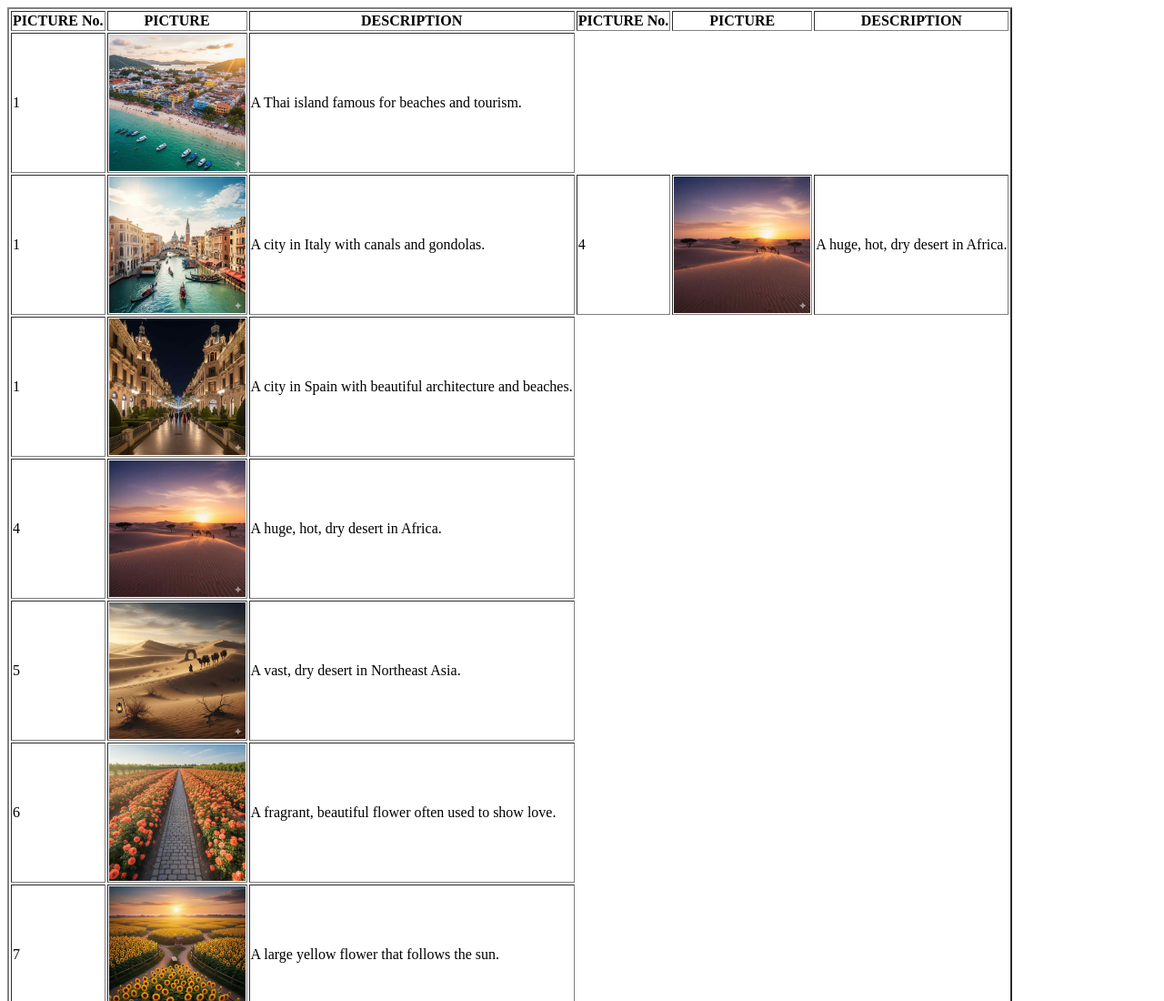
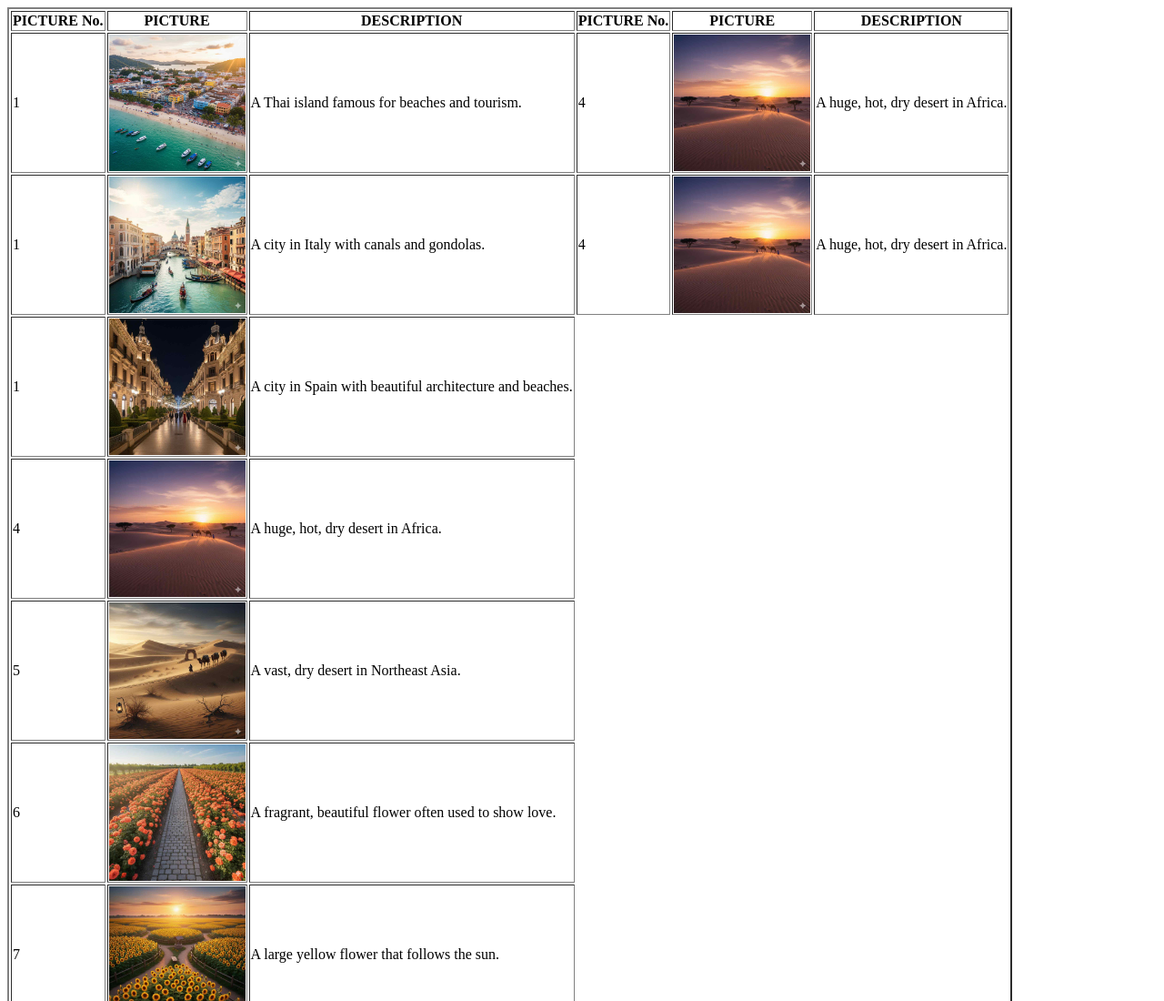
Before and after one commit to takwaa11/My-nature, a plain HTML site: page index.html in a window 1280 px wide. Shown: the top 1100 px of the page at 91% size. Drawn offline with Linux system fonts and the light colour scheme.

Commit message:
Update index.html

```diff
--- a/index.html
+++ b/index.html
@@ -11,6 +11,9 @@
     <td>1</td>
     <td><img src="coastal1.jpg" width="150" helght="139" alt="Mos1 picture"> </td>
     <td>A Thai island famous for beaches and tourism.</td>
+   <td>4</td>
+    <td><img src="ds1.jpg" width="150" helght="139" alt="Mos1 picture"> </td>
+    <td>A huge, hot, dry desert in Africa.</td>
     </tr>
 <tr>
     <td>1</td>
```
